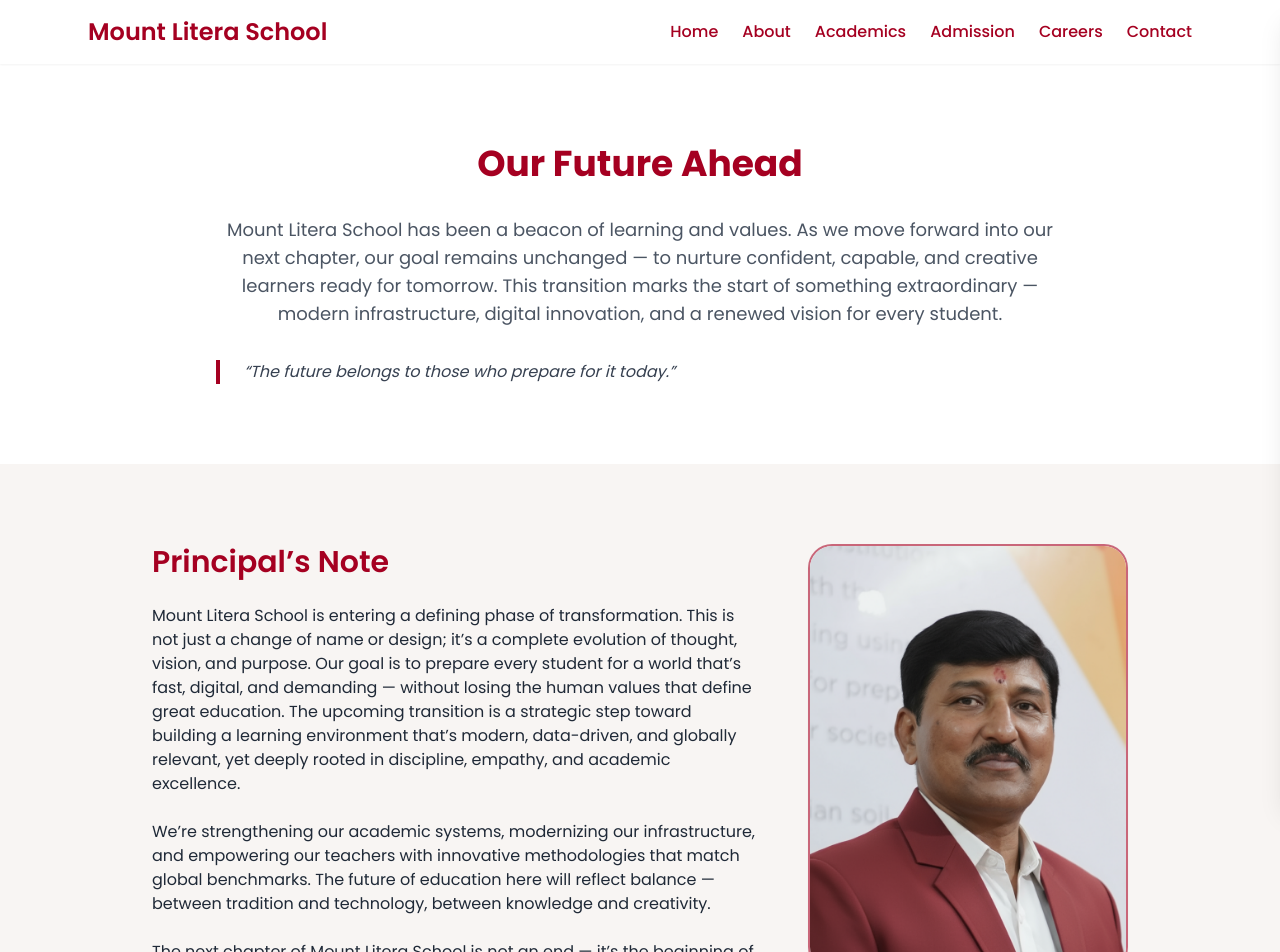
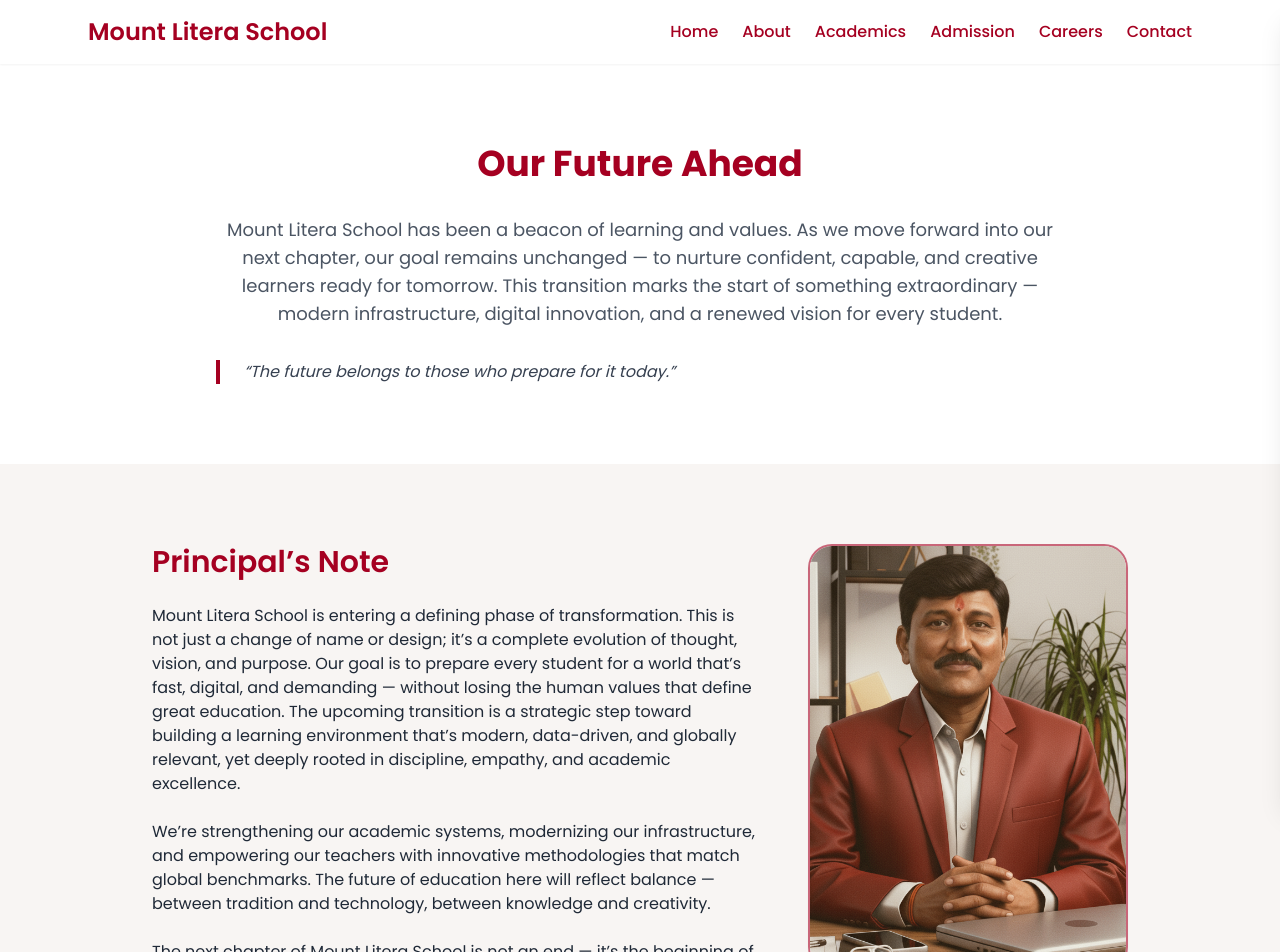
Before and after one commit to imagicity-stack/Mount-Litera-Website, a Next.js app: page /about in a window 1280 px wide. Shown: the top 952 px of the page. Built offline with nearby package versions, Linux system fonts and the light colour scheme.

Commit message:
Update teacher images and principal photo path

```diff
--- a/pages/about.js
+++ b/pages/about.js
@@ -25,16 +25,19 @@ const mentorPhotos = {
   'Smita Sinha': '/teachers/smita-sinha.png',
   'Pratiksha Prasoon': '/teachers/pratiksha-prasoon.png',
   'Saba Naaz': '/teachers/saba-naaz.png',
+  'Nitika Gupta': '/teachers/nitika gupta.png',
   'Manila Awadhya': '/teachers/manila-awadhya.png',
   'Seema Bakshi': '/teachers/seema-bakshi.png',
   'Kailash Devi': '/teachers/kailash-devi.png',
+  'Ritesh Kumar': '/teachers/ritesh kumar.png',
+  'Sushma Minz': '/teachers/sushma minz.png',
   'Sagar Kumar': '/teachers/sagar-kumar.png',
   'C.K. Yadav': '/teachers/ck-yadav.png'
 };
 
 const leadershipPhotos = {
   principal: {
-    src: '/teachers/rk-singh.png',
+    src: '/teachers/principal.png',
     alt: 'R.K. Singh, Principal'
   },
   managingDirector: {
```
